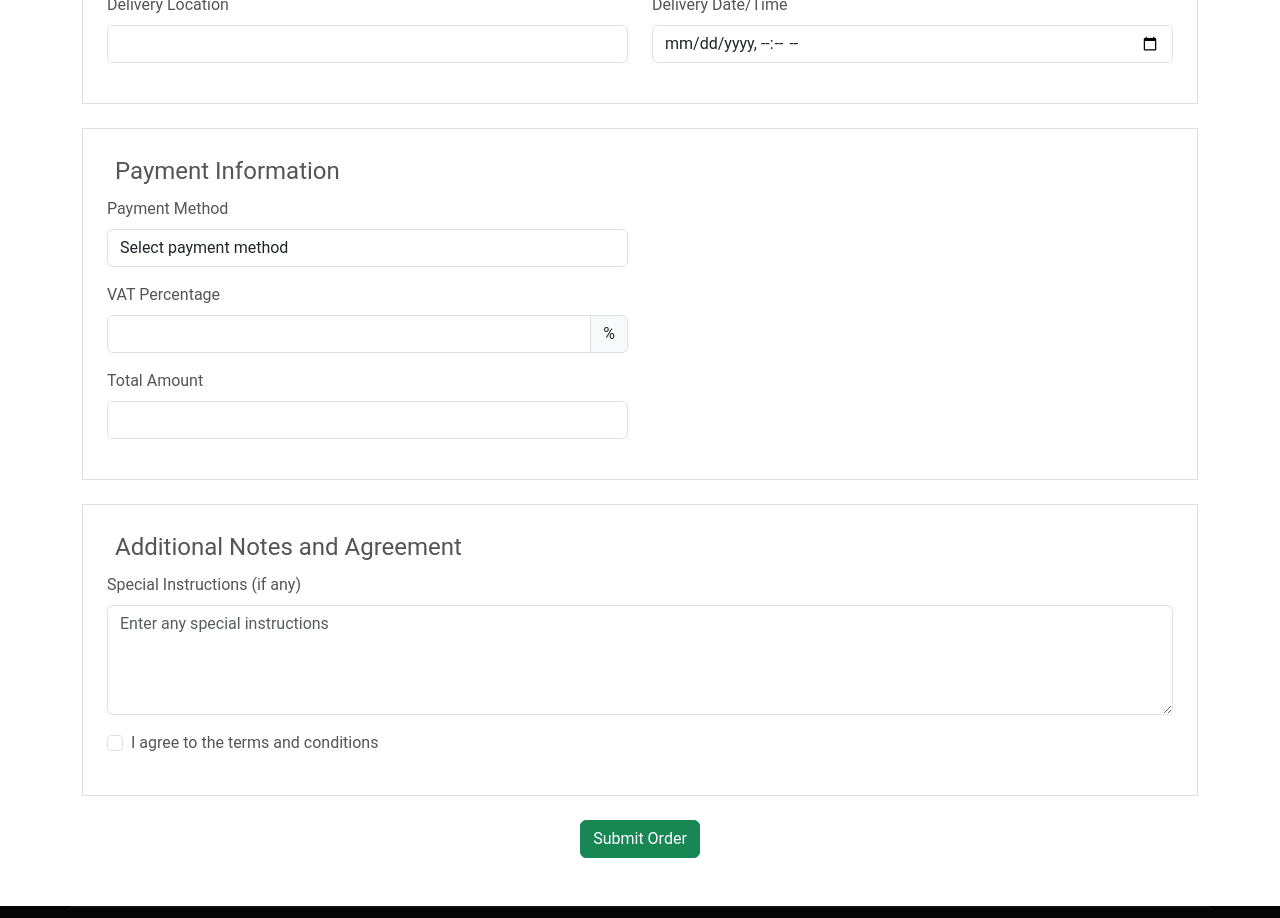
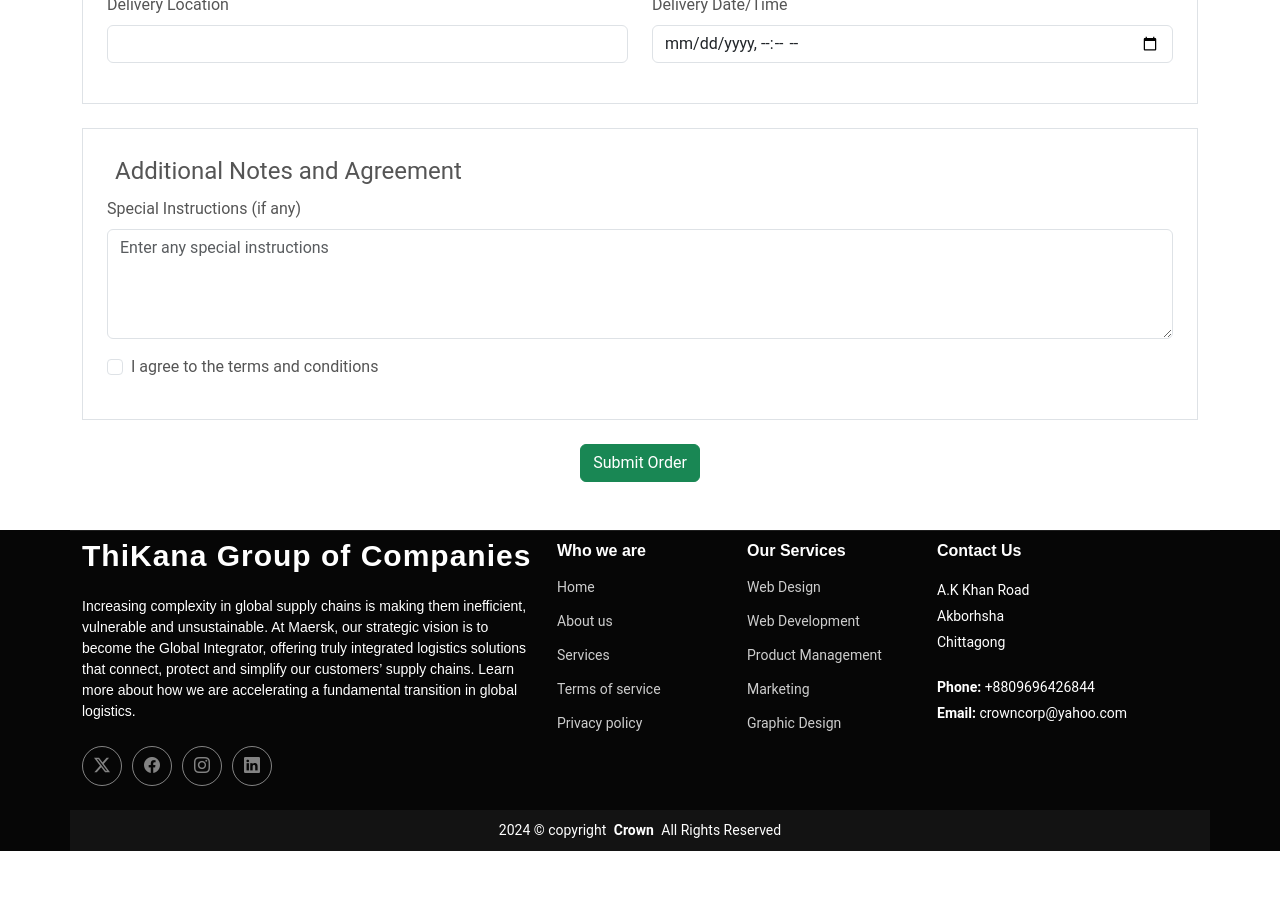
Before and after one commit to AhmedSanjid/React-Project, a React (Create React App) app: page /Freights in a window 1280 px wide. Shown: the part 1260-2178 px from the top of the page. After the commit the page ends 2111 px from the top, so only its background shows below. Built offline with nearby package versions, Linux system fonts and the light colour scheme.

Commit message:
maps edited

```diff
--- a/src/pages/Freights/index.js
+++ b/src/pages/Freights/index.js
@@ -5,7 +5,7 @@ import { useParams } from "react-router-dom";
 import axios from 'axios';
 
 function Freight() {
-  const [inputs, setInputs] = useState({ id: '', company_name: '',customer_id: '', total_amount: '', vat: '', payment_method: '', shipment_type: '', pickup_time: '', delivery_time: '', total_qty: '',pickup_location: '',delivery_location: '', transport_type_id: ''});
+  const [inputs, setInputs] = useState({ id: '', company_name: '', customer_id: '', total_amount: '', vat: '', payment_method: '', shipment_type: '', pickup_time: '', delivery_time: '', total_qty: '',pickup_location: '',delivery_location: '', transport_type_id: ''});
   const [checkReadonly, setcheckReadonly] = useState(null);
   const navigate = useNavigate();
   const { id } = useParams();
@@ -263,7 +263,7 @@ function Freight() {
 
 
 
-          <fieldset className="border p-4 mb-4">
+          {/* <fieldset className="border p-4 mb-4">
         <legend className="w-auto px-2">Payment Information</legend>
 
         <div className="row mb-3">
@@ -293,7 +293,7 @@ function Freight() {
                 <input defaultValue={inputs.total_amount} name="total_amount" onChange={handleChange} type="text" id="total_amount" className="form-control" required />
             </div>
         </div>
-    </fieldset>
+    </fieldset> */}
 
           <fieldset class="border p-4 mb-4">
             <legend class="w-auto px-2">Additional Notes and Agreement</legend>
```
